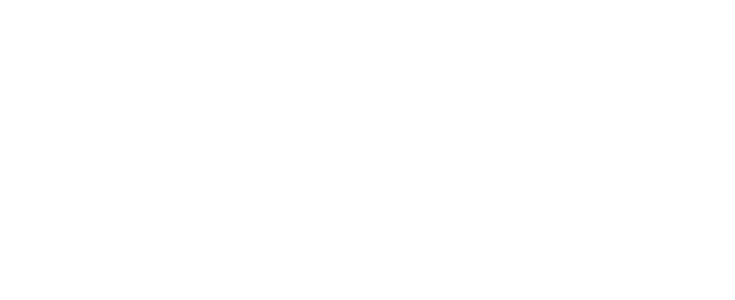
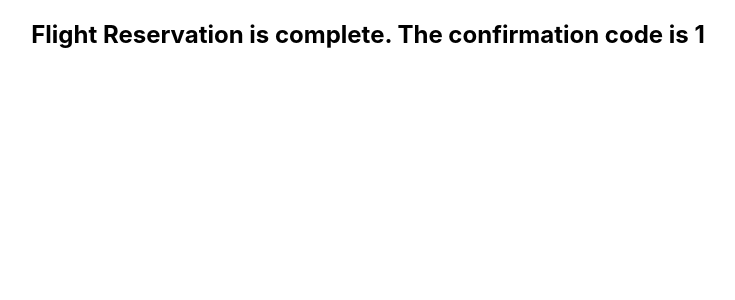
Before and after one commit to bthank/flightreservation-react, a React (Create React App) app: page /confirmReservation/1 in a window 1280 px wide. Shown: the top 300 px of the page, without its empty margins (272-1007 px from the left). Built offline with nearby package versions, Linux system fonts and the light colour scheme.

Commit message:
Implemented show reservation confirmation

```diff
--- a/src/App.js
+++ b/src/App.js
@@ -14,7 +14,7 @@
         <Route  exact path="/" component={FindFlights}/>
         <Route  path="/displayFlights/:from/:to/:departureDate" component={DisplayFlights}/>
         <Route  path="/passengerDetails/:flightId" component={PassengerDetails}/>
-        <Route  path="/confirmReservation" component={ConfirmReservation}/>
+        <Route  path="/confirmReservation/:reservationId" component={ConfirmReservation}/>
       </Switch>
     </div>
   );
--- a/src/components/ConfirmReservation.js
+++ b/src/components/ConfirmReservation.js
@@ -5,7 +5,7 @@
         render(){
             return (
                 <div>
-
+                    <h2>Flight Reservation is complete.  The confirmation code is {this.props.match.params.reservationId}</h2>
                 </div>
                     );
 
--- a/src/components/PassengerDetails.js
+++ b/src/components/PassengerDetails.js
@@ -15,6 +15,10 @@
     }
 
     handleSubmit(event){
+        // call preventDefault() to prevent the default form action; it will stop
+        // form from being submitted
+        event.preventDefault();
+
         const data = {
             flightId: this.props.match.params.flightId,
             passengerFirstName: this.passengerFirstName,
```
